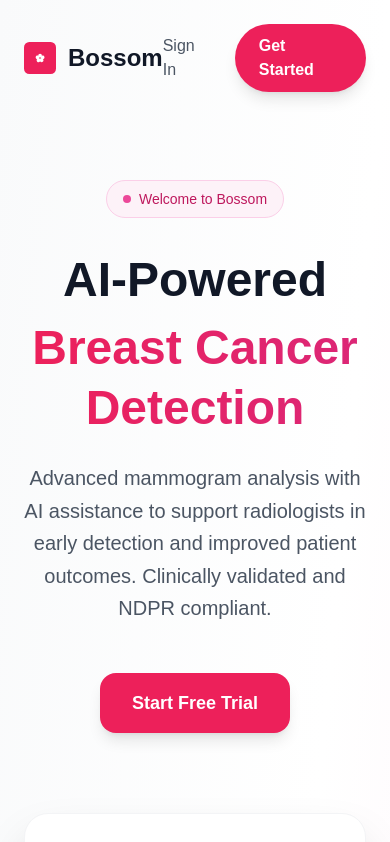
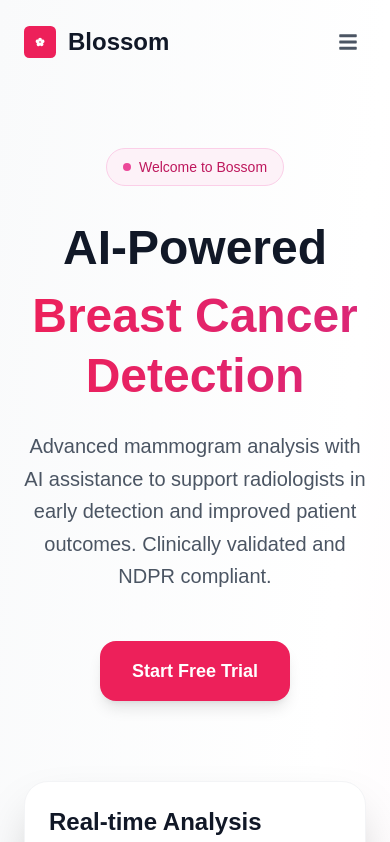
Before and after one commit to obianujumadike/blossom, a Next.js app: page / in a window 390 px wide. Shown: the top 842 px of the page. Built offline with nearby package versions, Linux system fonts and the light colour scheme; no server answers.

Commit message:
chore: create and ad mobile hamburger nav for the landing page

```diff
--- a/src/app/page.tsx
+++ b/src/app/page.tsx
@@ -1,36 +1,11 @@
 import Link from 'next/link';
 import { BossomLogo } from '@/components/ui/BossomLogo';
+import { LandingNav } from '@/components/ui/LandingNav';
 
 export default function Home() {
   return (
     <div className="min-h-screen bg-gradient-to-br from-gray-50 via-white to-pink-50">
-      {/* Navigation */}
-      <nav className="flex justify-between items-center p-6 lg:px-8">
-        <div className="flex items-center space-x-3">
-          <BossomLogo size="md" />
-          <span className="text-2xl font-bold text-gray-900">Bossom</span>
-        </div>
-        <div className="flex items-center space-x-6">
-          {/* <Link
-            href="/cases"
-            className="text-gray-600 hover:text-gray-900 font-medium transition-colors"
-          >
-            Cases
-          </Link> */}
-          <Link
-            href="/login"
-            className="text-gray-600 hover:text-gray-900 font-medium transition-colors"
-          >
-            Sign In
-          </Link>
-          <Link
-            href="/signup"
-            className="bg-bossom-500 text-white px-6 py-2.5 rounded-full hover:bg-bossom-600 transition-all duration-200 font-semibold shadow-lg hover:shadow-xl"
-          >
-            Get Started
-          </Link>
-        </div>
-      </nav>
+      <LandingNav />
 
       {/* Hero Section */}
       <div className="max-w-7xl mx-auto px-6 py-16 lg:py-24">
--- /dev/null
+++ b/src/components/ui/LandingNav.tsx
@@ -0,0 +1,60 @@
+'use client'
+
+import { useState } from 'react'
+import Link from 'next/link'
+import { FaBars, FaTimes } from 'react-icons/fa'
+import { BossomLogo } from '@/components/ui/BossomLogo'
+
+export function LandingNav() {
+  const [open, setOpen] = useState(false)
+
+  return (
+    <nav className="relative">
+      <div className="flex justify-between items-center p-6 lg:px-8">
+        <Link href="/" className="flex items-center space-x-3">
+          <BossomLogo size="md" />
+          <span className="text-2xl font-bold text-gray-900">Blossom</span>
+        </Link>
+
+        {/* Desktop links */}
+        <div className="hidden sm:flex items-center space-x-6">
+          <Link href="/login" className="text-gray-600 hover:text-gray-900 font-medium transition-colors">
+            Sign In
+          </Link>
+          <Link href="/signup" className="bg-bossom-500 text-white px-6 py-2.5 rounded-full hover:bg-bossom-600 transition-all duration-200 font-semibold shadow-lg hover:shadow-xl">
+            Get Started
+          </Link>
+        </div>
+
+        {/* Mobile hamburger */}
+        <button
+          onClick={() => setOpen(o => !o)}
+          className="sm:hidden p-2 text-gray-600 hover:text-gray-900 hover:bg-gray-100 rounded-lg transition-colors"
+          aria-label="Toggle menu"
+        >
+          {open ? <FaTimes className="w-5 h-5" /> : <FaBars className="w-5 h-5" />}
+        </button>
+      </div>
+
+      {/* Mobile dropdown */}
+      {open && (
+        <div className="sm:hidden absolute top-full left-0 right-0 bg-white border-b border-gray-200 shadow-lg z-50 px-6 py-4 space-y-3">
+          <Link
+            href="/login"
+            onClick={() => setOpen(false)}
+            className="block w-full text-center py-3 text-gray-700 font-medium hover:bg-gray-50 rounded-xl transition-colors"
+          >
+            Sign In
+          </Link>
+          <Link
+            href="/signup"
+            onClick={() => setOpen(false)}
+            className="block w-full text-center py-3 bg-bossom-500 text-white font-semibold rounded-xl hover:bg-bossom-600 transition-colors"
+          >
+            Get Started
+          </Link>
+        </div>
+      )}
+    </nav>
+  )
+}
```
